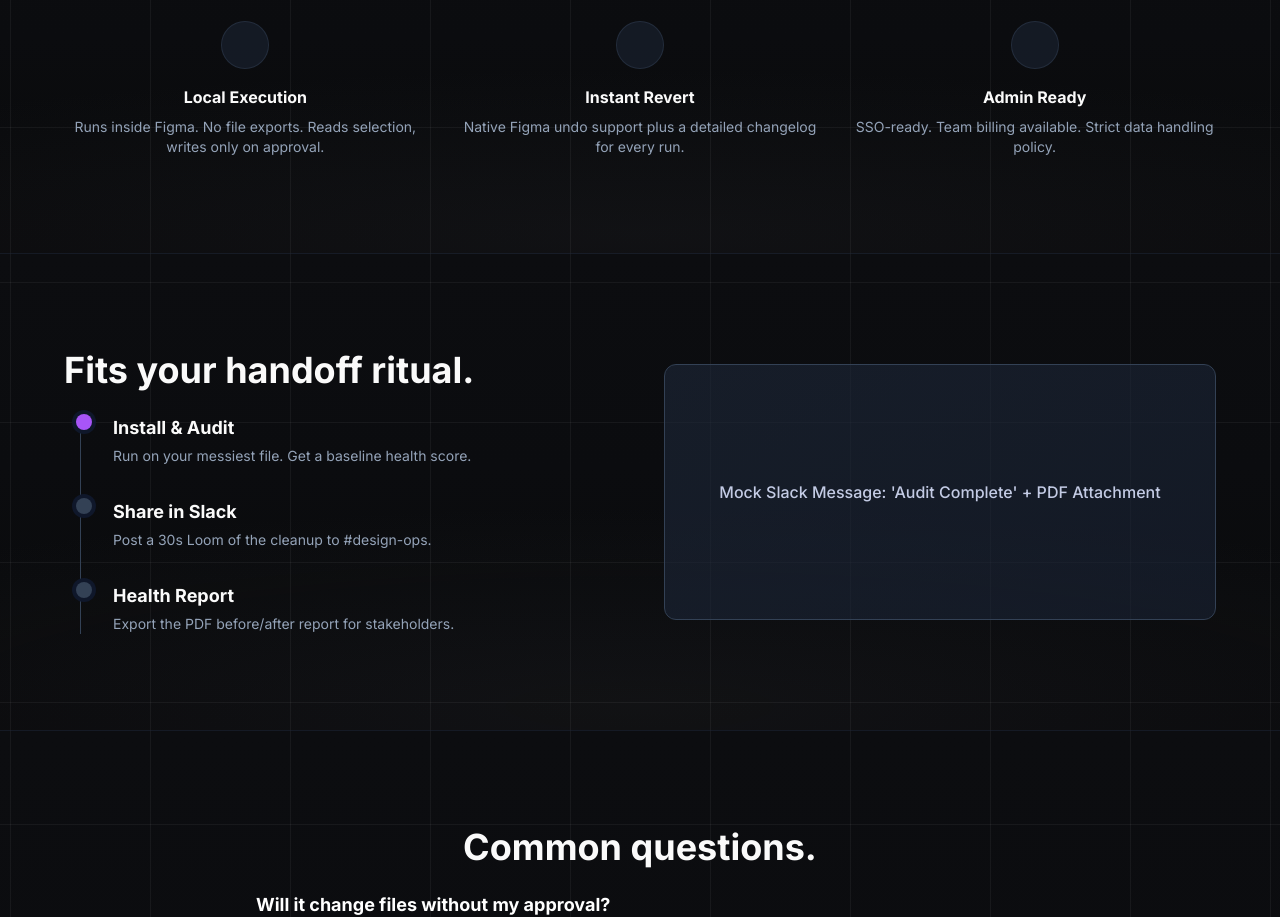
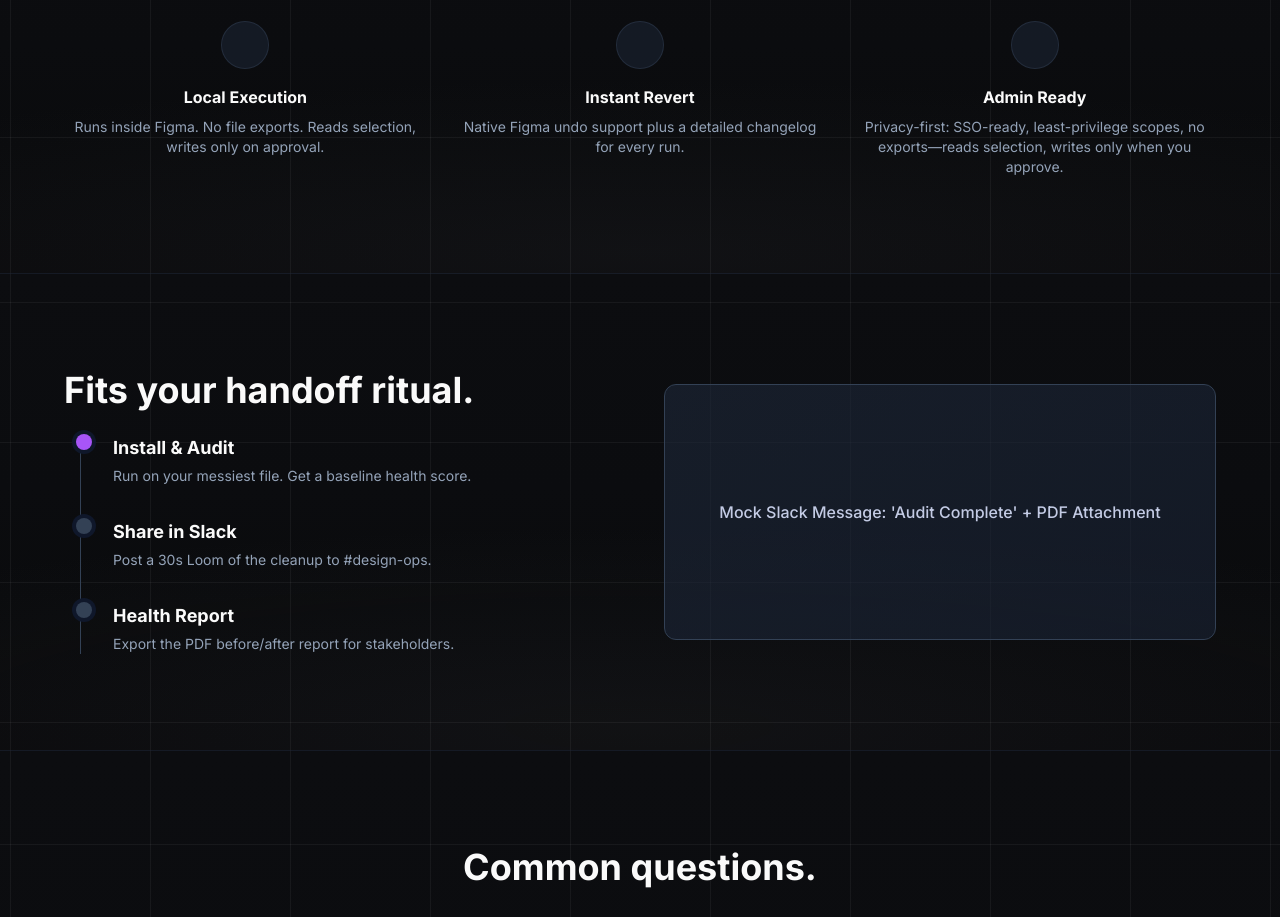
Before and after one commit to emviedv/BKitLaunch, a React (Vite) app: page /biblio-rename in a window 1280 px wide. Shown: the part 6756-7673 px from the top of the page. Built offline with nearby package versions, Linux system fonts and the light colour scheme; some icons are missing.

Commit message:
chore: tighten admin privacy copy

```diff
--- a/src/components/AIRenameVariantsPage.tsx
+++ b/src/components/AIRenameVariantsPage.tsx
@@ -363,7 +363,7 @@ const AIRenameVariantsPage = () => {
                 <Shield className="w-6 h-6" />
               </div>
               <h4 className="font-bold mb-2">Admin Ready</h4>
-              <p className="text-slate-400 text-sm">SSO-ready. Team billing available. Strict data handling policy.</p>
+              <p className="text-slate-400 text-sm">Privacy-first: SSO-ready, least-privilege scopes, no exports—reads selection, writes only when you approve.</p>
            </div>
         </div>
       </Section>
```
Also changed, not shown: 1 other file (tests, documents, lock files or other folders).
